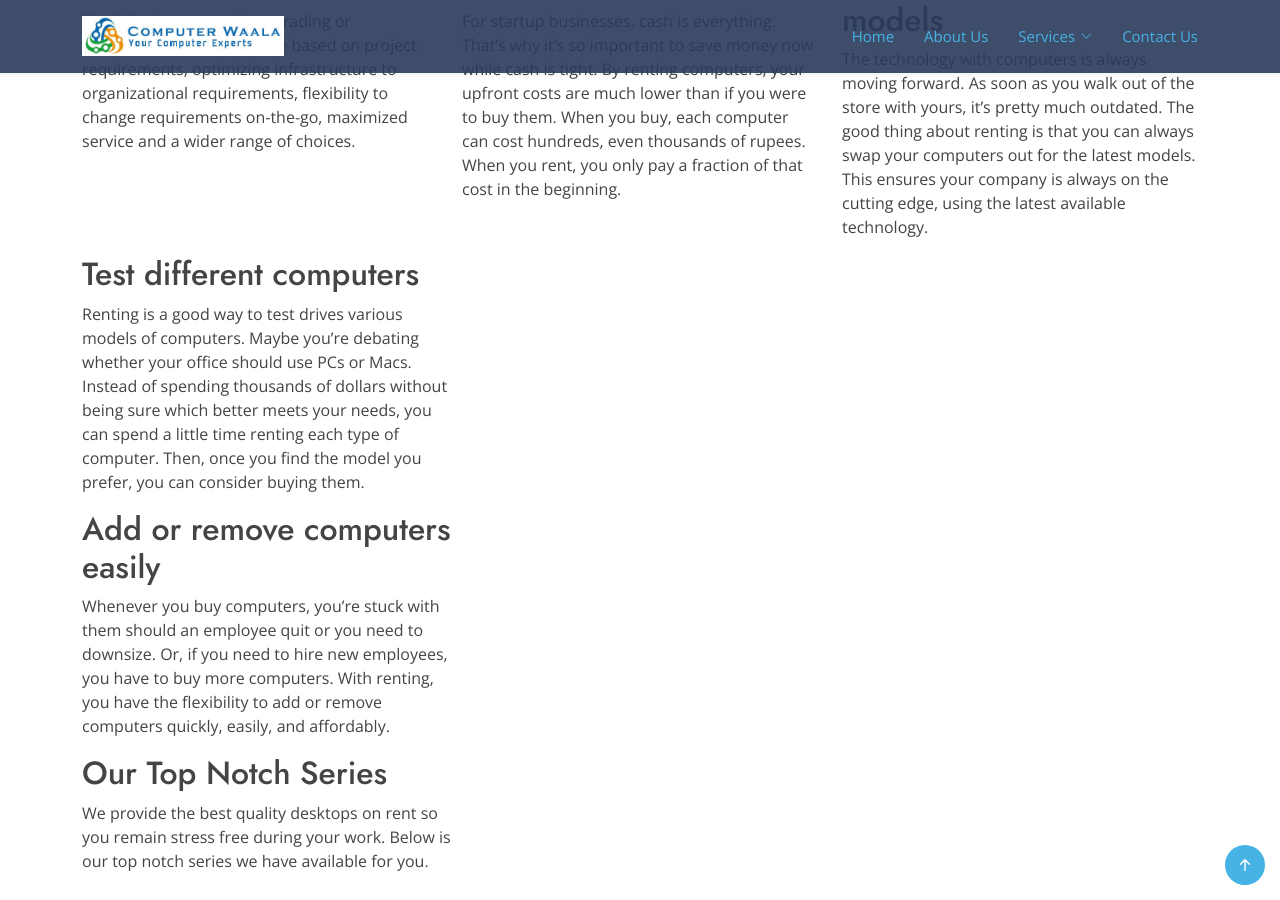
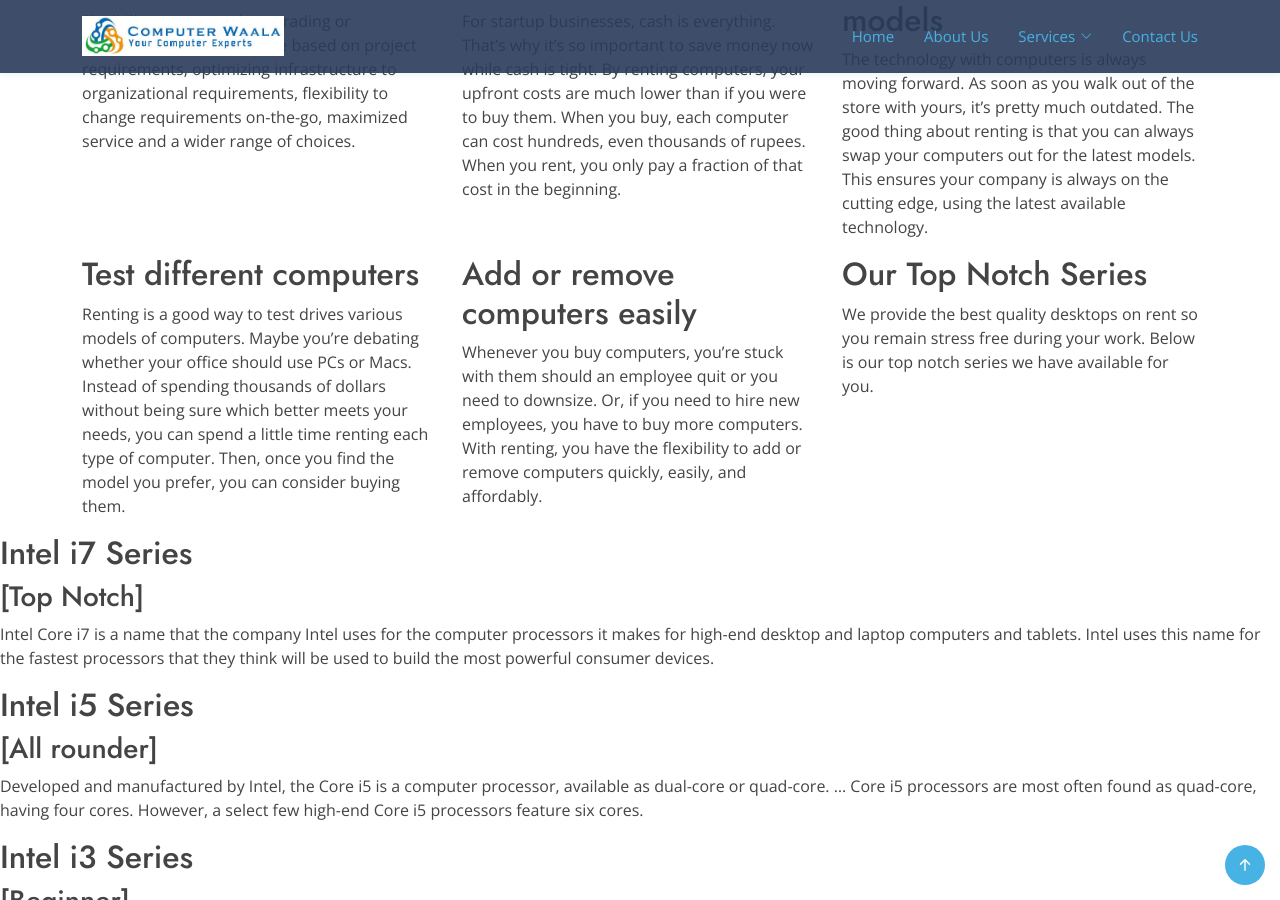
Before and after one commit to ProgrammerNomad/computerwaala, a Jekyll site: the page built from pages/services/desktop-on-rent.html, in a window 1280 px wide and 900 px high, scrolled down 326 px. Built offline with Jekyll 4.4.1, drawn with Linux system fonts in a browser that asks for light colours.

Commit message:
Update desktop-on-rent.html

```diff
--- a/pages/services/desktop-on-rent.html
+++ b/pages/services/desktop-on-rent.html
@@ -60,10 +60,12 @@ sitemap:
           </div>
         </div>
 
-
         </div>
 
-        <div>
+
+
+
+        <div class="row">
           <div class="col-sm-4">
             <h2>Test different computers</h2>
             <p>
@@ -92,7 +94,10 @@ sitemap:
         </div>
       </div>
 
-      </div>
+
+
+
+
        <div>
 
         <h2>Intel i7 Series</h2>
```
